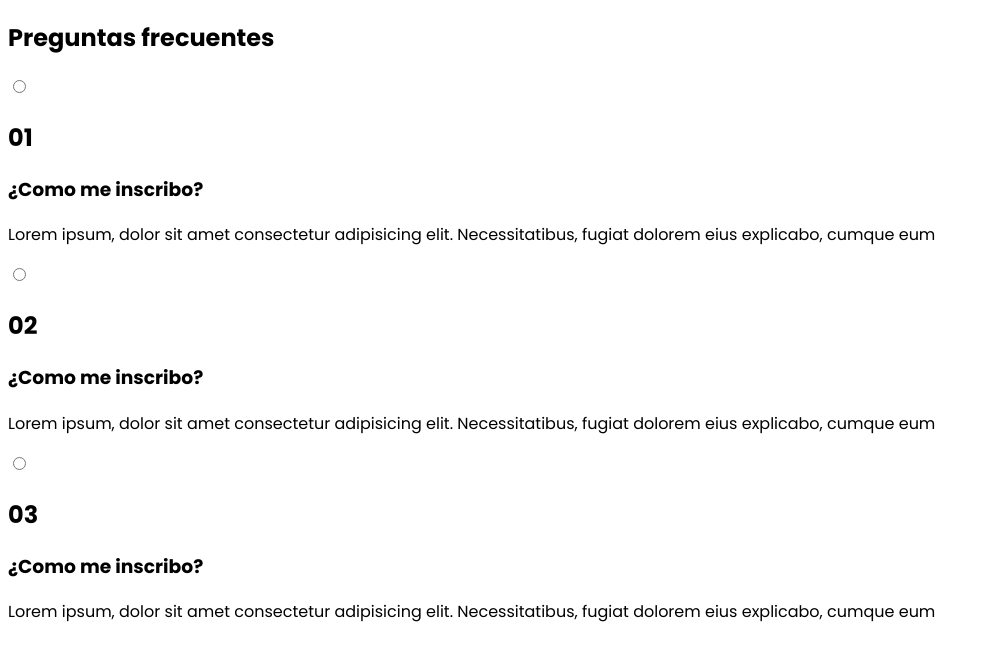
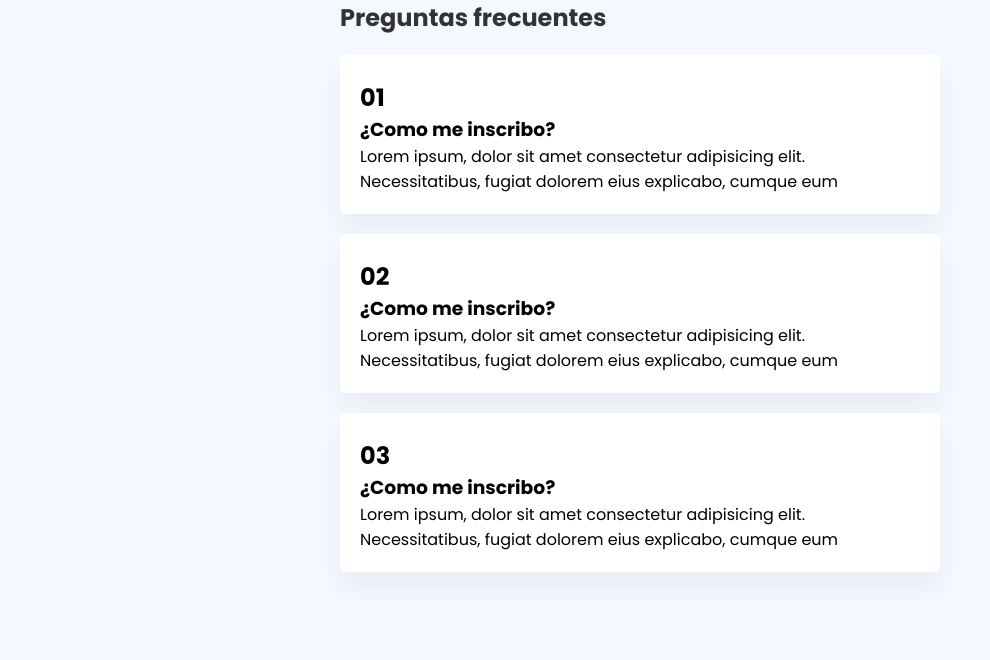
Before and after one commit to moisescisneros298/P22-tarjetas-expancion, a plain HTML site: page index.html in a window 1280 px wide. Shown: the whole page, without its empty margins (0-990 px from the left). Drawn offline with Linux system fonts and the light colour scheme.

Commit message:
CSS container,h1,tab,input

```diff
--- a/css/style.scss
+++ b/css/style.scss
@@ -1,5 +1,47 @@
 @import "https://fonts.googleapis.com/css2?family=Poppins:wght@200;300;400;500;600;700;800;900&display=swap";
 
 * {
+    padding: 0;
+    margin: 0;
+    box-sizing: border-box;
     font-family: 'Poppins', sans-serif;
 }
+body {
+    display: flex;
+    justify-content: center;
+    align-items: center;
+    min-height: 100%;
+    background: #f5f8ff;
+}
+.container {
+    margin: 0 40px;
+    max-width: 600px;
+    display: flex;
+    flex-direction: column;
+    gap: 20px;
+    h1 {
+        color: #333;
+    }
+    .tab {
+        position: relative;
+        background: #fff;
+        padding: 0 20px 20px;
+        box-shadow: 0 15px 25px rgba(0,0,0,0.05);
+        border-radius: 5px;
+        overflow: hidden;
+        input {
+            appearance: none;
+            &:checked {
+                ~{
+                    label {
+                        &::after {
+                            content: '+';
+                            color: #FFF;
+                            transform: rotate(135deg);
+                        }
+                    }
+                }
+            }
+        }
+    }
+}
```
Also changed, not shown: css/style.css, 1 other file.
